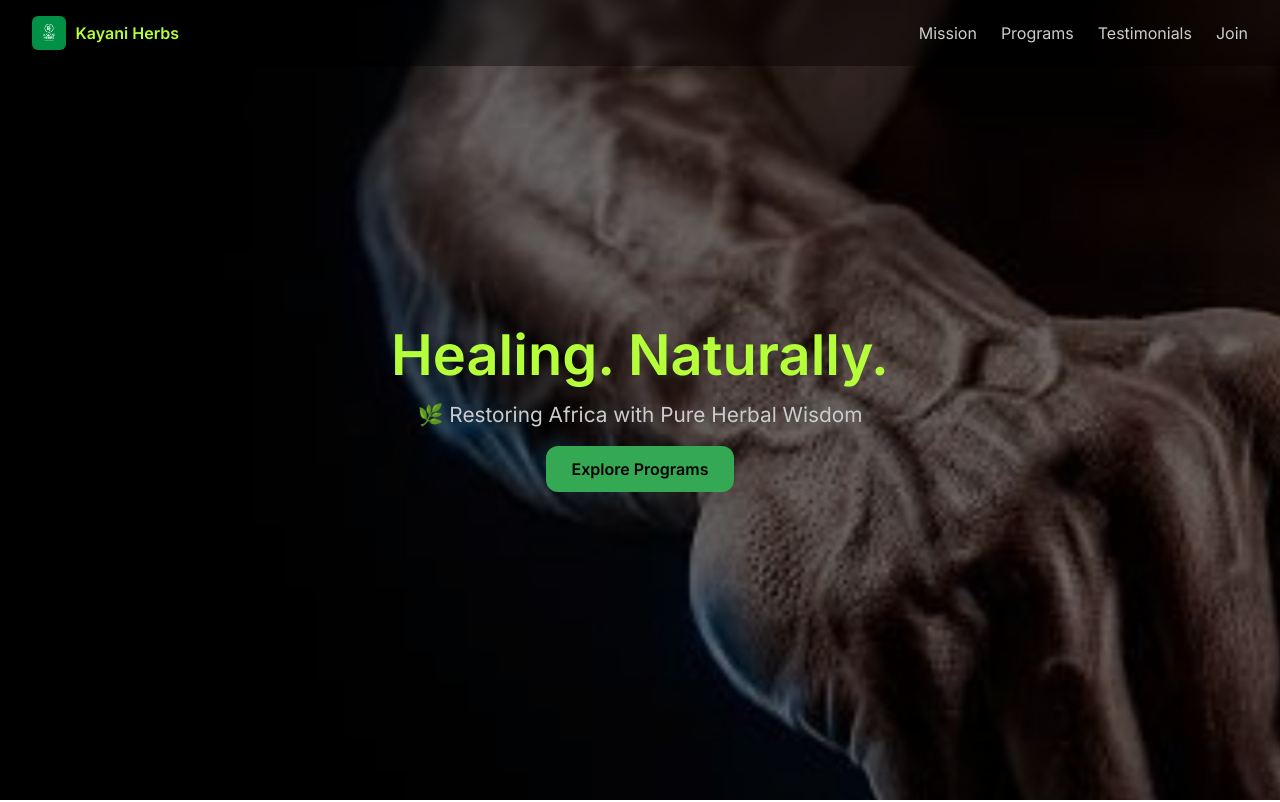
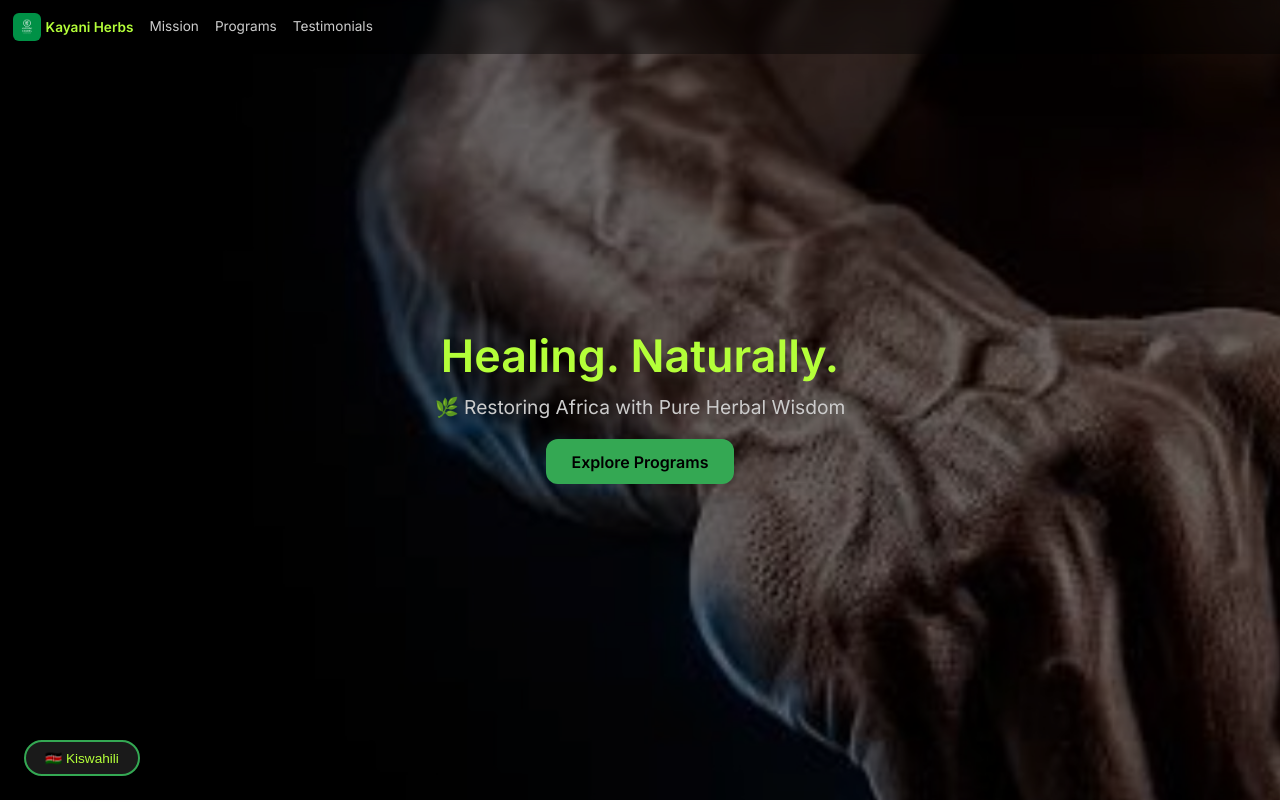
Before and after one commit to kayaniherbsgit/kilo-app, a React (Vite) app in the folder client/: page / in a window 1280 px wide. Shown: the top 802 px of the page. Built offline with nearby package versions, Linux system fonts and the light colour scheme; no server answers.

Commit message:
Super Commits

```diff
--- a/client/src/pages/Homepage.css
+++ b/client/src/pages/Homepage.css
@@ -24,37 +24,70 @@ html {
   position: fixed;
   top: 0;
   width: 100%;
-  padding: 1rem 2rem;
+  padding: 1rem 1rem;
   display: flex;
   justify-content: space-between;
   align-items: center;
   background: rgba(0, 0, 0, 0.4);
   backdrop-filter: blur(6px);
   z-index: 100;
+  gap: 1rem;
+  flex-wrap: nowrap;
+    font-size: 0.85rem;
+      padding: 0.8rem 0.8rem;
+
+
 }
 
 .logo {
   display: flex;
   align-items: center;
-  gap: 0.6rem;
-  font-weight: bold;
-  font-size: 1rem;
+  gap: 0.4rem;
+  font-weight: 600;
+  font-size: 0.95rem;
   color: #b4ff39;
+  white-space: nowrap;
+  flex-shrink: 0;
+    font-size: 0.85rem;
+  gap: 0.3rem;
 }
 
+
 .logo img {
-  height: 34px;
-  width: 34px;
+  height: 28px;
+  width: 28px;
   border-radius: 6px;
   object-fit: cover;
 }
 
+
+.nav-links {
+  display: flex;
+  align-items: center;
+  gap: 1.1rem;
+  font-size: 0.95rem;
+  overflow-x: auto;
+  white-space: nowrap;
+  flex-grow: 1;
+  justify-content: flex-start;
+    gap: 1rem;
+  font-size: 0.85rem;
+}
+
+.nav-links::-webkit-scrollbar {
+  display: none;
+}
+
 .nav-links a {
-  margin-left: 1.5rem;
+  display: inline-flex;
+  align-items: center;
   color: #ccc;
   text-decoration: none;
   font-size: 0.95rem;
+  font-weight: 500;
   transition: color 0.2s ease;
+  line-height: 1;
+  font-size: 0.85rem;
 }
 
 .nav-links a:hover {
@@ -177,20 +210,68 @@ html {
   margin-top: 2rem;
 }
 
+/* Floating Language Toggle */
+.floating-lang {
+  position: fixed;
+  bottom: 1.5rem;
+  left: 1.5rem;
+  z-index: 9999;
+  display: flex;
+  align-items: center;
+  justify-content: center;
+}
+
+.lang-float {
+  background: #1a1a1a;
+  color: #b4ff39;
+  border: 2px solid #34a853;
+  padding: 0.5rem 1.2rem;
+  border-radius: 40px;
+  font-size: 0.85rem;
+  cursor: pointer;
+  box-shadow: 0 8px 16px rgba(0, 0, 0, 0.5);
+  transition: all 0.3s ease;
+  white-space: nowrap;
+}
+
+.lang-float:hover {
+  background: #34a853;
+  color: black;
+  transform: translateY(-2px);
+}
+
 /* Responsive */
-@media (min-width: 768px) {
+@media (max-width: 768px) {
   .hero h1 {
-    font-size: 3.5rem;
+    font-size: 2.4rem;
   }
 
   .hero p {
-    font-size: 1.3rem;
-  }
-
-  .nav-links a {
     font-size: 1rem;
   }
 
+.nav-links {
+  display: flex;
+  align-items: center;
+  gap: 1.4rem;
+  font-size: 0.95rem;
+}
+
+
+  .logo span {
+    font-size: 0.95rem;
+  }
+
+  .program-cards {
+    flex-direction: column;
+  }
+
+  .card {
+    width: 100%;
+  }
+}
+
+@media (min-width: 768px) {
   .program-cards {
     flex-direction: row;
     justify-content: center;
--- a/client/src/pages/Homepage.jsx
+++ b/client/src/pages/Homepage.jsx
@@ -1,9 +1,113 @@
-import React from 'react';
+import React, { useState, useEffect } from 'react';
 import { motion } from 'framer-motion';
 import './Homepage.css';
 import logo from '../assets/kayani-logo.jpg';
 
+const content = {
+  en: {
+    nav: ['Mission', 'Programs', 'Testimonials', 'Join'],
+    hero: {
+      title: 'Healing. Naturally.',
+      subtitle: '🌿 Restoring Africa with Pure Herbal Wisdom',
+      button: 'Explore Programs',
+    },
+    mission: {
+      title: 'Our Mission',
+      text: 'To bring back the power of nature to every home across Africa, with remedies tested by generations and crafted with care.',
+    },
+    programs: {
+      title: 'Our Signature Programs',
+      items: [
+        ['Kayani Men Power', 'Boost endurance, confidence & strength naturally.'],
+        ['Tumbolux', 'Ultimate gut and stomach restoration therapy.'],
+        ['Bawasiri Cleanse', 'Target hemorrhoids and rectal health naturally.'],
+      ],
+    },
+    testimonials: {
+      title: 'What People Say',
+      quotes: [
+        '"After 7 days, my energy returned like magic. Thank you Kayani Herbs!"',
+        '"No more ulcers. Tumbolux is a miracle from nature."',
+      ],
+    },
+    join: {
+      title: 'Join the Healing Movement',
+      text: 'We’ve helped thousands. Now it’s your turn.',
+      button: 'Start Your Journey',
+    },
+    footer: 'All rights reserved.',
+  },
+
+  sw: {
+    nav: ['Dhamira', 'Programu', 'Ushuhuda', 'Jiunge'],
+    hero: {
+      title: 'Uponyaji wa Asili.',
+      subtitle: '🌿 Tunarejesha Afya ya Kiafrika kwa Tiba za Asili',
+      button: 'Angalia Programu',
+    },
+    mission: {
+      title: 'Dhamira Yetu',
+      text: 'Kurudisha nguvu ya tiba za asili katika kila nyumba barani Afrika, kwa kutumia maarifa ya vizazi.',
+    },
+    programs: {
+      title: 'Programu Zetu Maarufu',
+      items: [
+        ['Kayani Men Power', 'Ongeza nguvu, ujasiri, na uwezo wa kudumu kwa njia ya asili.'],
+        ['Tumbolux', 'Tiba kamili ya tumbo na mfumo wa mmeng’enyo.'],
+        ['Bawasiri Cleanse', 'Ondoa bawasiri na maradhi ya njia ya haja kwa tiba asilia.'],
+      ],
+    },
+    testimonials: {
+      title: 'Wanasema Nini',
+      quotes: [
+        '"Baada ya siku 7, nguvu zilirejea kama muujiza. Asante Kayani!"',
+        '"Tumbolux imeniondolea vidonda vya tumbo kabisa. Asili ni tiba."',
+      ],
+    },
+    join: {
+      title: 'Jiunge na Harakati za Uponyaji',
+      text: 'Tayari tumeponya maelfu. Sasa ni zamu yako.',
+      button: 'Anza Safari Yako',
+    },
+    footer: 'Haki zote zimehifadhiwa.',
+  },
+};
+
 const Homepage = () => {
+  // Load language from localStorage or browser
+  const [lang, setLang] = useState(() => {
+    const stored = localStorage.getItem('kayani_lang');
+    if (stored) return stored;
+    const browser = navigator.language.startsWith('sw') ? 'sw' : 'en';
+    localStorage.setItem('kayani_lang', browser);
+    return browser;
+  });
+
+  const t = content[lang];
+  const [showLangToggle, setShowLangToggle] = useState(true);
+
+  // Scroll toggle for language button
+  useEffect(() => {
+    let lastScrollY = window.scrollY;
+    const handleScroll = () => {
+      if (window.scrollY > lastScrollY) {
+        setShowLangToggle(false);
+      } else {
+        setShowLangToggle(true);
+      }
+      lastScrollY = window.scrollY;
+    };
+    window.addEventListener('scroll', handleScroll);
+    return () => window.removeEventListener('scroll', handleScroll);
+  }, []);
+
+  // Toggle language and store
+  const toggleLang = () => {
+    const next = lang === 'sw' ? 'en' : 'sw';
+    setLang(next);
+    localStorage.setItem('kayani_lang', next);
+  };
+
   return (
     <div className="homepage">
       {/* Navbar */}
@@ -13,14 +117,13 @@ const Homepage = () => {
           <span>Kayani Herbs</span>
         </div>
         <nav className="nav-links">
-          <a href="#mission">Mission</a>
-          <a href="#programs">Programs</a>
-          <a href="#testimonials">Testimonials</a>
-          <a href="#join">Join</a>
+          <a href="#mission">{t.nav[0]}</a>
+          <a href="#programs">{t.nav[1]}</a>
+          <a href="#testimonials">{t.nav[2]}</a>
         </nav>
       </header>
 
-      {/* Hero Section */}
+      {/* Hero */}
       <section className="hero">
         <div className="hero-overlay" />
         <motion.div
@@ -29,79 +132,64 @@ const Homepage = () => {
           animate={{ opacity: 1, y: 0 }}
           transition={{ duration: 1 }}
         >
-          <h1>Healing. Naturally.</h1>
-          <p>🌿 Restoring Africa with Pure Herbal Wisdom</p>
-          <a href="#programs" className="hero-btn">Explore Programs</a>
+          <h1>{t.hero.title}</h1>
+          <p>{t.hero.subtitle}</p>
+          <a href="#programs" className="hero-btn">{t.hero.button}</a>
         </motion.div>
       </section>
 
-      {/* Mission Section */}
-      <motion.section
-        className="section mission"
-        id="mission"
-        initial={{ opacity: 0, y: 60 }}
-        whileInView={{ opacity: 1, y: 0 }}
-        transition={{ duration: 0.6 }}
-      >
-        <h2>Our Mission</h2>
-        <p>To bring back the power of nature to every home across Africa, with remedies tested by generations and crafted with care.</p>
+      {/* Mission */}
+      <motion.section className="section mission" id="mission" initial={{ opacity: 0, y: 60 }} whileInView={{ opacity: 1, y: 0 }} transition={{ duration: 0.6 }}>
+        <h2>{t.mission.title}</h2>
+        <p>{t.mission.text}</p>
       </motion.section>
 
-      {/* Programs Section */}
-      <motion.section
-        className="section programs"
-        id="programs"
-        initial={{ opacity: 0, y: 60 }}
-        whileInView={{ opacity: 1, y: 0 }}
-        transition={{ duration: 0.6 }}
-      >
-        <h2>Our Signature Programs</h2>
+      {/* Programs */}
+      <motion.section className="section programs" id="programs" initial={{ opacity: 0, y: 60 }} whileInView={{ opacity: 1, y: 0 }} transition={{ duration: 0.6 }}>
+        <h2>{t.programs.title}</h2>
         <div className="program-cards">
-          <div className="card">
-            <h3>Kayani Men Power</h3>
-            <p>Boost endurance, confidence & strength naturally.</p>
-          </div>
-          <div className="card">
-            <h3>Tumbolux</h3>
-            <p>Ultimate gut and stomach restoration therapy.</p>
-          </div>
-          <div className="card">
-            <h3>Bawasiri Cleanse</h3>
-            <p>Target hemorrhoids and rectal health naturally.</p>
-          </div>
+          {t.programs.items.map(([title, desc], i) => (
+            <div className="card" key={i}>
+              <h3>{title}</h3>
+              <p>{desc}</p>
+            </div>
+          ))}
         </div>
       </motion.section>
 
       {/* Testimonials */}
-      <motion.section
-        className="section testimonials"
-        id="testimonials"
-        initial={{ opacity: 0, y: 60 }}
-        whileInView={{ opacity: 1, y: 0 }}
-        transition={{ duration: 0.6 }}
-      >
-        <h2>What People Say</h2>
-        <blockquote>"After 7 days, my energy returned like magic. Thank you Kayani Herbs!"</blockquote>
-        <blockquote>"No more ulcers. Tumbolux is a miracle from nature."</blockquote>
+      <motion.section className="section testimonials" id="testimonials" initial={{ opacity: 0, y: 60 }} whileInView={{ opacity: 1, y: 0 }} transition={{ duration: 0.6 }}>
+        <h2>{t.testimonials.title}</h2>
+        {t.testimonials.quotes.map((quote, i) => (
+          <blockquote key={i}>{quote}</blockquote>
+        ))}
       </motion.section>
 
-      {/* CTA */}
-      <motion.section
-        className="section join"
-        id="join"
-        initial={{ opacity: 0, y: 60 }}
-        whileInView={{ opacity: 1, y: 0 }}
-        transition={{ duration: 0.6 }}
-      >
-        <h2>Join the Healing Movement</h2>
-        <p>We’ve helped thousands. Now it’s your turn.</p>
-        <a href="#programs" className="hero-btn">Start Your Journey</a>
+      {/* Join */}
+      <motion.section className="section join" id="join" initial={{ opacity: 0, y: 60 }} whileInView={{ opacity: 1, y: 0 }} transition={{ duration: 0.6 }}>
+        <h2>{t.join.title}</h2>
+        <p>{t.join.text}</p>
+        <a href="#programs" className="hero-btn">{t.join.button}</a>
       </motion.section>
 
       {/* Footer */}
       <footer className="footer">
-        <p>&copy; {new Date().getFullYear()} Kayani Herbs. All rights reserved.</p>
+        <p>&copy; {new Date().getFullYear()} Kayani Herbs. {t.footer}</p>
       </footer>
+
+      {/* Floating Language Toggle */}
+      {showLangToggle && (
+        <motion.div
+          className="floating-lang"
+          initial={{ opacity: 0, x: -40 }}
+          animate={{ opacity: 1, x: 0 }}
+          transition={{ duration: 0.6 }}
+        >
+          <button className="lang-float" onClick={toggleLang}>
+            {lang === 'sw' ? '🇬🇧 English' : '🇰🇪 Kiswahili'}
+          </button>
+        </motion.div>
+      )}
     </div>
   );
 };
```
